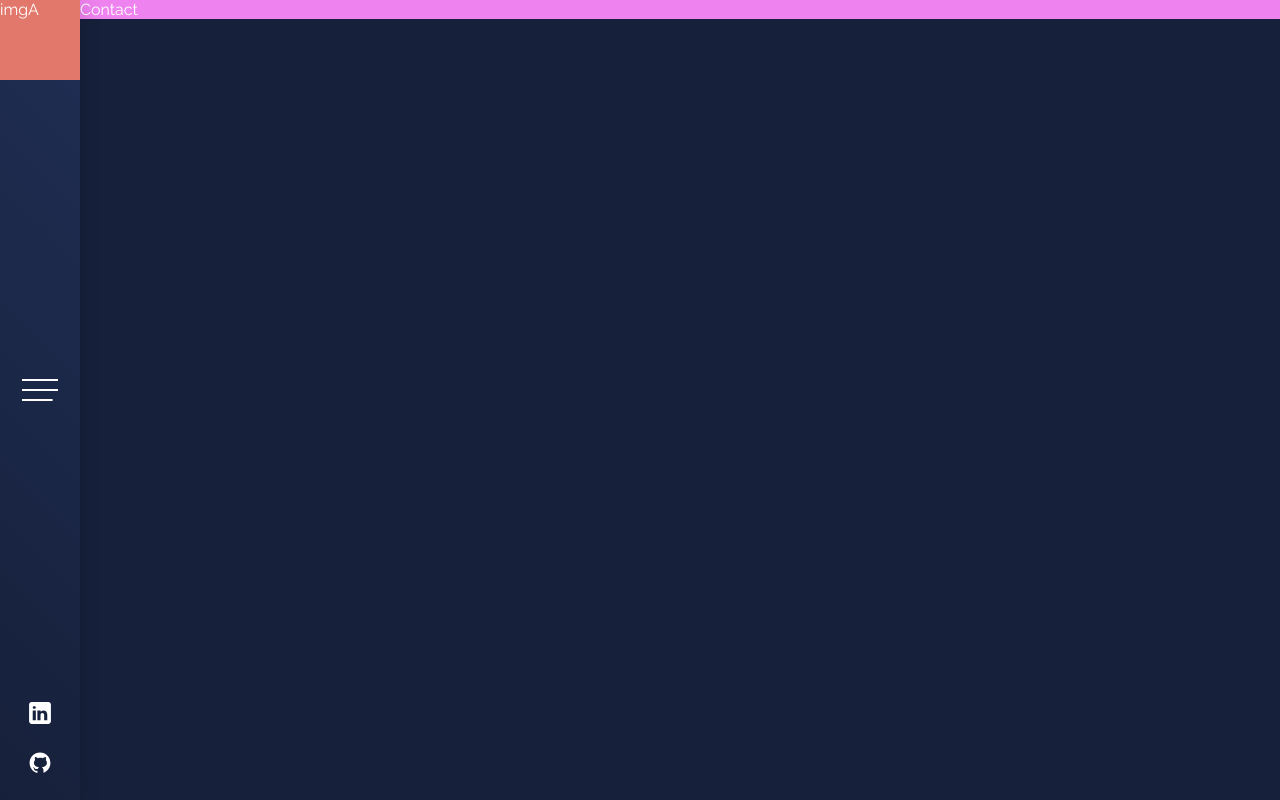
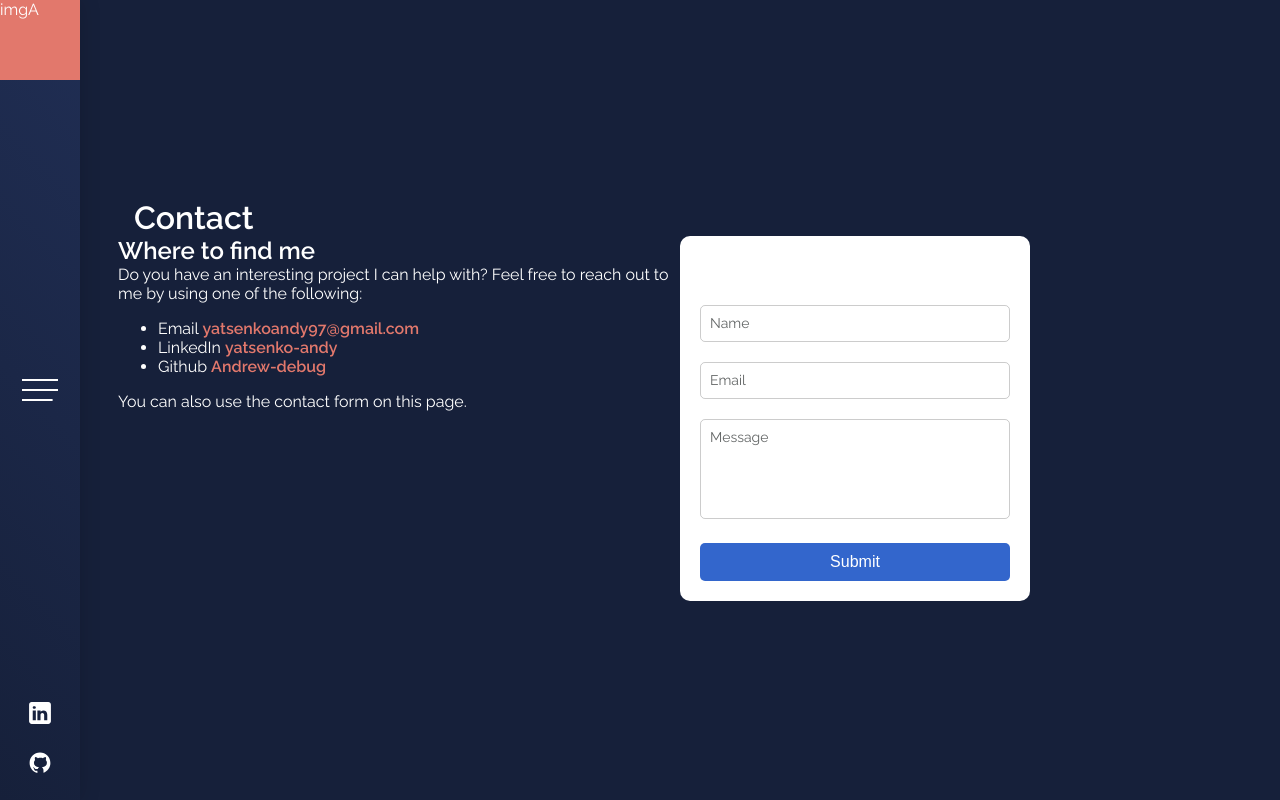
Before and after one commit to Andrew-debug/portfolio, a React (Vite) app: page /contact in a window 1280 px wide. Built offline with nearby package versions, Linux system fonts and the light colour scheme.

Commit message:
adding contact

```diff
--- a/src/assets/buttons/HomeButton.jsx
+++ b/src/assets/buttons/HomeButton.jsx
@@ -8,18 +8,18 @@ const ButtonSpan = styled.span`
   height: 100%;
   background: transparent;
   z-index: -1;
-  border: 3px solid rgb(226, 120, 108);
+  border: 2px solid rgb(226, 120, 108);
   &:before {
     content: "";
     display: block;
     position: absolute;
     width: 8%;
     height: 500%;
-    background: rgb(22, 32, 58);
+    background: inherit;
     top: 50%;
     left: 50%;
     transform: translate(-50%, -50%) rotate(-60deg);
-    transition: all 0.5s;
+    transition: all 0.3s;
   }
 `;
 
--- a/src/components/About.jsx
+++ b/src/components/About.jsx
@@ -1,5 +1,6 @@
 import React from "react";
 import styled from "styled-components";
+import GetInTouch from "./GetInTouch";
 import StackList from "./StackList";
 import WorkPlaceComponent from "./WorkPlaceComponent";
 
@@ -57,6 +58,7 @@ const Tech = styled.div`
 
 export default function About() {
   return (
+    <>
       <Container>
         <AboutWrap
           style={{
@@ -69,9 +71,9 @@ export default function About() {
             <p>
               I am a 27 years old passionate Fullstack Web Developer based in
               Stockholm, Sweden who enjoys building software. Very positive and
-            highly motivated person with over 9 years of experience in building
-            beautiful websites, web and mobile applications with a stronger
-            focus on the frontend technologies.
+              highly motivated person with over 9 years of experience in
+              building beautiful websites, web and mobile applications with a
+              stronger focus on the frontend technologies.
             </p>
             <p>
               Right now I work as a Software Engineer at Nordnet Bank AB, trying
@@ -80,7 +82,8 @@ export default function About() {
             </p>
             <p>
               Outside work I really enjoy cooking delicious food, playing chess
-            and video games, rewatching Marvel movies and lifting heavy weights.
+              and video games, rewatching Marvel movies and lifting heavy
+              weights.
             </p>
           </Left>
           <Right />
@@ -96,5 +99,7 @@ export default function About() {
           <WorkPlaceComponent />
         </TechWorkWrap>
       </Container>
+      <GetInTouch />
+    </>
   );
 }
--- a/src/components/Contact.jsx
+++ b/src/components/Contact.jsx
@@ -1,29 +1,116 @@
 import React from "react";
+import styled from "styled-components";
+import "./contact.css";
+
+const Container = styled.div`
+  display: flex;
+  flex-direction: column;
+  -webkit-box-pack: center;
+  justify-content: center;
+  min-height: 100vh;
+`;
+
+const ContactContent = styled.div`
+  width: 100%;
+  max-width: 1140px;
+  margin: 0px auto;
+  padding: 16px 24px;
+`;
+
+const LeftRightWrap = styled.div`
+  display: flex;
+  flex-direction: row;
+  margin-left: -16px;
+  margin-right: -16px;
+`;
+const Left = styled.div`
+  flex-basis: 50%;
+  width: 50%;
+  ul {
+    display: block;
+    list-style-type: disc;
+    margin-block-start: 1em;
+    margin-block-end: 1em;
+    margin-inline-start: 0px;
+    margin-inline-end: 0px;
+    padding-inline-start: 40px;
+  }
+  ul strong a {
+    color: rgb(226, 120, 108);
+    transition: color 0.2s ease 0s;
+    text-decoration: none;
+  }
+`;
+const Right = styled.div`
+  flex-basis: 50%;
+  width: 50%;
+`;
 
 export default function Contact() {
-  const data = [
-    {
-      name: "zalupa1",
-    },
-    {
-      name: "zalupa2",
-    },
-    {
-      name: "zalupa3",
-    },
-    {
-      name: "zalupa4",
-    },
-    {
-      name: "zalupa4",
-    },
-    {
-      name: "zalupa4",
-    },
-  ];
-
-  const unique = [...new Set(data.map((item) => item.name))]; // [ 'A', 'B']
-
-  console.log(unique);
-  return <div style={{ background: "violet" }}>Contact</div>;
+  const handleSubmit = (e) => {
+    e.preventDefault();
+  };
+  const handleChange = () => {};
+  return (
+    <Container>
+      <ContactContent>
+        <h1>Contact</h1>
+        <LeftRightWrap>
+          <Left>
+            <h2>Where to find me</h2>
+            <p>
+              Do you have an interesting project I can help with? Feel free to
+              reach out to me by using one of the following:
+            </p>
+            <ul>
+              <li>
+                Email{" "}
+                <strong>
+                  <a href="">yatsenkoandy97@gmail.com</a>
+                </strong>
+              </li>
+              <li>
+                LinkedIn{" "}
+                <strong>
+                  <a href="">yatsenko-andy</a>
+                </strong>
+              </li>
+              <li>
+                Github{" "}
+                <strong>
+                  <a href="">Andrew-debug</a>
+                </strong>
+              </li>
+            </ul>
+            <p>You can also use the contact form on this page.</p>
+          </Left>
+          <Right>
+            <div className="card">
+              <span className="title">Leave a Comment</span>
+              <form className="form" onSubmit={handleSubmit}>
+                <div className="group">
+                  <input placeholder="" type="text" onChange={handleChange} />
+                  <label for="name">Name</label>
+                </div>
+                <div className="group">
+                  <input placeholder="" type="email" id="email" name="email" />
+                  <label for="email">Email</label>
+                </div>
+                <div className="group">
+                  <textarea
+                    placeholder=""
+                    id="comment"
+                    name="comment"
+                    rows="10"
+                  ></textarea>
+                  <label for="comment">Message</label>
+                </div>
+                <button type="submit">Submit</button>
+              </form>
+            </div>
+          </Right>
+        </LeftRightWrap>
+      </ContactContent>
+    </Container>
+  );
 }
--- /dev/null
+++ b/src/components/GetInTouch.jsx
@@ -0,0 +1,49 @@
+import React from "react";
+import styled from "styled-components";
+import Button from "../assets/buttons/HomeButton";
+const Container = styled.div`
+  background: linear-gradient(45deg, rgb(36, 52, 95) 0%, rgb(28, 40, 73) 100%);
+  padding-top: 80px;
+  padding-bottom: 80px;
+  margin-top: 10px;
+`;
+const Content = styled.div`
+  width: 100%;
+  max-width: 1140px;
+  margin: 0px auto;
+  padding: 0px 24px;
+  h2 {
+    font-size: 42px;
+    font-weight: 600;
+    color: rgb(255, 255, 255);
+    margin-bottom: 16px;
+  }
+  p {
+    color: rgba(255, 255, 255, 0.7);
+    padding: 2px 0;
+  }
+`;
+const ButtonsWrap = styled.div`
+  display: flex;
+  flex-flow: row wrap;
+  margin-left: -8px;
+  margin-right: -8px;
+`;
+
+function GetInTouch() {
+  return (
+    <Container>
+      <Content>
+        <h2>Let's get in touch</h2>
+        <p>Do you have an interesting project I can help with?</p>
+        <p>Feel free to reach out to me!</p>
+        <ButtonsWrap>
+          <Button text={"Get in touch"} />
+          <Button text={"About me"} />
+        </ButtonsWrap>
+      </Content>
+    </Container>
+  );
+}
+
+export default GetInTouch;
--- /dev/null
+++ b/src/components/PortfolioCard.jsx
@@ -0,0 +1,87 @@
+import React from "react";
+import styled from "styled-components";
+
+const CardImage = styled.img`
+  width: 100%;
+  height: 100%;
+  object-fit: cover;
+`;
+const CardTitle = styled.span`
+  font-weight: bold;
+  color: rgb(255, 255, 255);
+  line-height: 15px;
+`;
+
+const CardContent = styled.a`
+  position: absolute;
+  left: 0;
+  bottom: 0;
+  /* edit the width to fit card */
+  width: 100%;
+  min-height: 225px;
+  padding: 10px;
+  background: rgb(226, 120, 108);
+  border-top-left-radius: 20px;
+  /* edit here to change the height of the content box */
+  transform: translateY(150px);
+  transition: transform 0.25s;
+  text-decoration: none;
+  ::before {
+    content: "";
+    position: absolute;
+    top: -47px;
+    right: -45px;
+    width: 100px;
+    height: 100px;
+    transform: rotate(-175deg);
+    border-radius: 50%;
+    box-shadow: inset 48px 48px rgb(226, 120, 108);
+  }
+`;
+
+const CardDescription = styled.p`
+  font-size: 14px;
+  opacity: 0;
+  transition: opacity 0.5s;
+  color: rgb(255, 255, 255);
+`;
+
+const Card = styled.article`
+  position: relative;
+  margin: 20px 16px;
+  width: 330px;
+  height: 250px;
+  color: rgb(255, 255, 255);
+  background: #131313;
+  overflow: hidden;
+  border-radius: 20px;
+  :hover ${CardContent} {
+    transform: translateY(0);
+  }
+  :hover ${CardDescription} {
+    opacity: 1;
+    transition-delay: 0.25s;
+  }
+`;
+
+const CardSubtitle = styled.span`
+  display: block;
+  font-size: 12px;
+  margin-bottom: 10px;
+  color: rgb(255, 255, 255);
+`;
+
+function PortfolioCard({ link, image, title, description, subtitle }) {
+  return (
+    <Card>
+      <CardImage src={image} alt={title} />
+      <CardContent href={link} target="_blank">
+        <CardTitle>{title}</CardTitle>
+        <CardSubtitle>{subtitle}</CardSubtitle>
+        <CardDescription>{description}</CardDescription>
+      </CardContent>
+    </Card>
+  );
+}
+
+export default PortfolioCard;
--- /dev/null
+++ b/src/components/contact.css
@@ -0,0 +1,86 @@
+.card {
+  background-color: #fff;
+  border-radius: 10px;
+  padding: 20px;
+  width: 350px;
+  display: flex;
+  flex-direction: column;
+}
+
+.title {
+  font-size: 24px;
+  font-weight: 600;
+  text-align: center;
+}
+
+.form {
+  margin-top: 20px;
+  display: flex;
+  flex-direction: column;
+}
+
+.group {
+  position: relative;
+}
+
+.form .group label {
+  font-size: 14px;
+  color: rgb(99, 102, 102);
+  position: absolute;
+  top: 10px;
+  left: 10px;
+  background-color: transparent;
+  transition: all 0.3s ease;
+}
+
+.form .group input,
+.form .group textarea {
+  padding: 10px;
+  border-radius: 5px;
+  border: 1px solid rgba(0, 0, 0, 0.2);
+  margin-bottom: 20px;
+  outline: 0;
+  width: 100%;
+  background-color: transparent;
+}
+
+.form .group input:placeholder-shown + label,
+.form .group textarea:placeholder-shown + label {
+  top: 10px;
+  background-color: transparent;
+}
+
+.form .group input:focus,
+.form .group textarea:focus {
+  border-color: #3366cc;
+}
+
+.form .group input:focus + label,
+.form .group textarea:focus + label {
+  top: -10px;
+  left: 10px;
+  background-color: #fff;
+  color: #3366cc;
+  font-weight: 600;
+  font-size: 14px;
+}
+
+.form .group textarea {
+  resize: none;
+  height: 100px;
+}
+
+.form button {
+  background-color: #3366cc;
+  color: #fff;
+  border: none;
+  border-radius: 5px;
+  padding: 10px;
+  font-size: 16px;
+  cursor: pointer;
+  transition: all 0.3s ease;
+}
+
+.form button:hover {
+  background-color: #27408b;
+}
```
Also changed, not shown: src/assets/data/portfolioData.js (+14 -7 lines), src/components/Portfolio.jsx (+19 -22 lines). Lines whose indentation alone changed are shown as unchanged.
